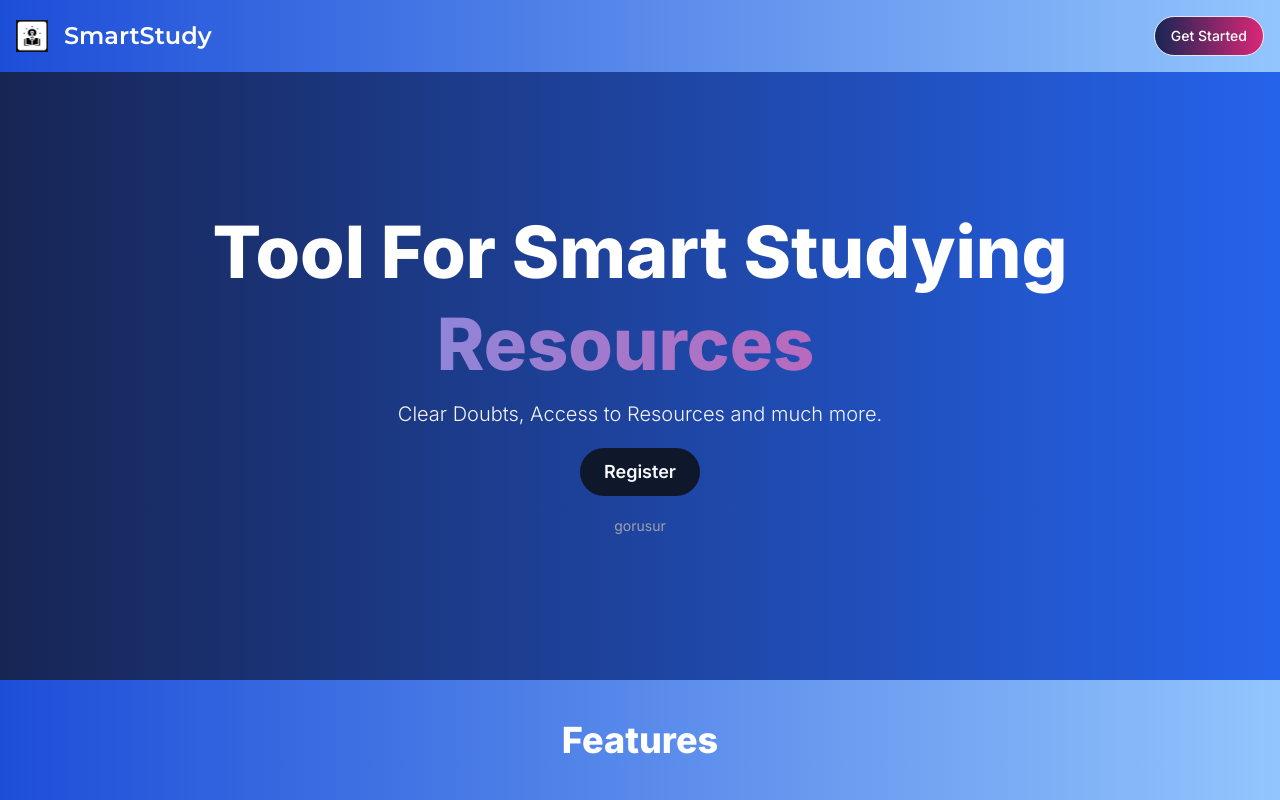
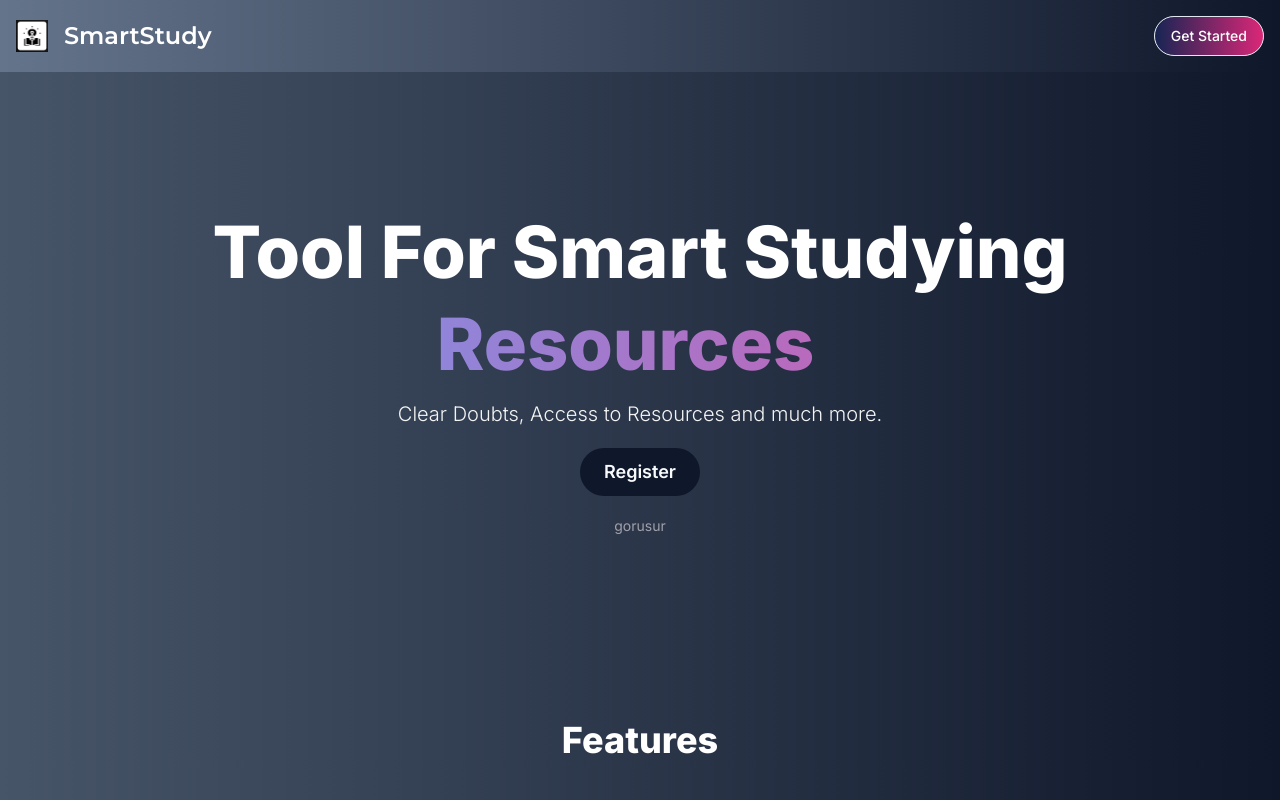
Before and after one commit to mdekaa/SmartStudy, a Next.js app: page / in a window 1280 px wide. Built offline with nearby package versions, Linux system fonts and the light colour scheme; no server answers.

Commit message:
landing design

```diff
--- a/components/landing-content.tsx
+++ b/components/landing-content.tsx
@@ -57,7 +57,7 @@ const features = [
 
 export default function LandingContent() {
   return (
-    <div className="px-10 pb-20 bg-gradient-to-r from-blue-700 to-blue-300">
+    <div className="px-10 pb-20 bg-gradient-to-r from-slate-600 to-slate-900">
       <h2 className="text-center text-4xl text-white font-extrabold mb-10 p-10">
         Features
       </h2>
--- a/components/landing-hero.tsx
+++ b/components/landing-hero.tsx
@@ -10,7 +10,7 @@ export default function LandingHero() {
   const { isSignedIn } = useAuth();
 
   return (
-    <div className="text-white font-bold py-36 text-center space-y-5 bg-gradient-to-r from-blue-950 to-blue-600">
+    <div className="text-white font-bold py-36 text-center space-y-5 bg-gradient-to-r from-slate-600 to-slate-900">
       <div className="text-4xl sm:text-5xl md:text-6xl lg:text-7xl space-y-5 font-extrabold">
         <h1>Tool For Smart Studying </h1>
         <div className="text-transparent bg-clip-text bg-gradient-to-r from-blue-400 to-pink-500">
--- a/components/landing-navbar.tsx
+++ b/components/landing-navbar.tsx
@@ -18,7 +18,7 @@ export default function LandingNavbar() {
   const { isSignedIn } = useAuth();
 
   return (
-    <nav className="p-4 bg-transparent flex items-center justify-between bg-gradient-to-r from-blue-700 to-blue-300 ">
+    <nav className="p-4 bg-transparent flex items-center justify-between bg-gradient-to-r from-slate-500 to-slate-900 ">
       <Link href="/" className="flex items-center">
         <div className="relative h-8 w-8 mr-4">
           <Image fill alt="Smarttudy Logo" src="/fulllogo.png" />
```
